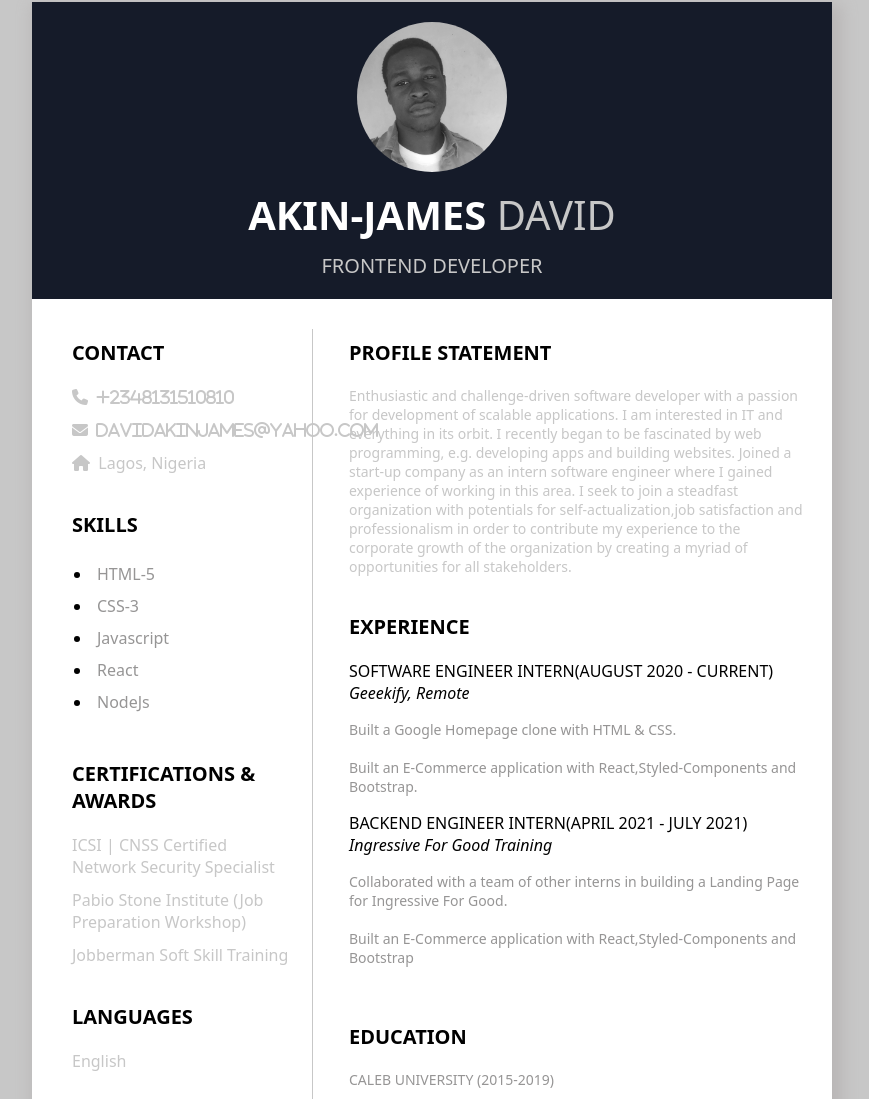
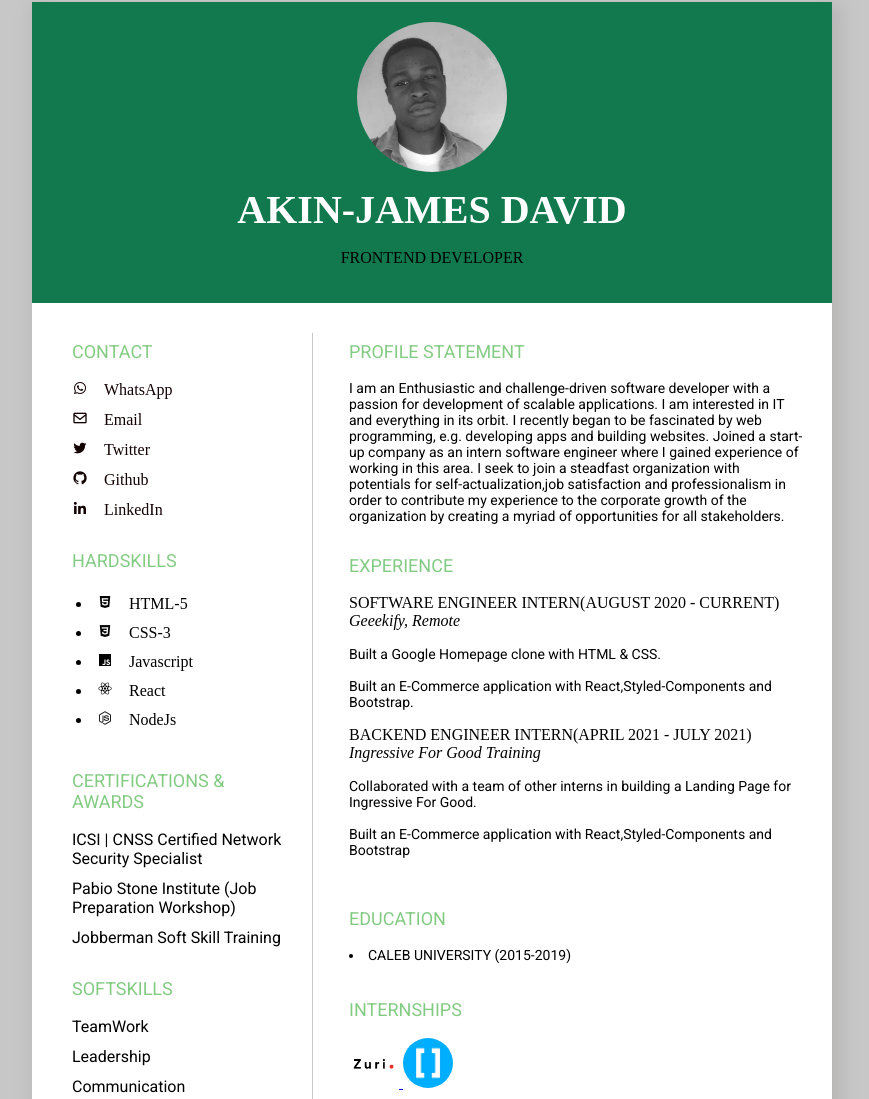
Before and after one commit to DavidAkinJames/HNGi8-Stage2-Task, a plain HTML site: page index.html in a window 1280 px wide. Shown: the top 1099 px of the page, without its empty margins (208-1077 px from the left). Drawn offline with nearby package versions, Linux system fonts and the light colour scheme.

Commit message:
added some of my info and styled the css

```diff
--- a/index.html
+++ b/index.html
@@ -6,6 +6,14 @@
     <meta name="viewport" content="width=device-width, initial-scale=1.0" />
     <title>Akin-James Akinwande David Resume</title>
     <link rel="stylesheet" href="/style.css" />
+    <link
+      href="https://fonts.googleapis.com/css2?family=Roboto&display=swap"
+      rel="stylesheet"
+    />
+    <link
+      href="https://unpkg.com/boxicons@2.0.9/css/boxicons.min.css"
+      rel="stylesheet"
+    />
     <script
       src="https://kit.fontawesome.com/289c0077f8.js"
       crossorigin="anonymous"
@@ -25,23 +33,53 @@
         <div class="content-box" style="padding-left: 40px">
           <p class="head">Contact</p>
           <p class="p3">
-            <i class="fas fa-phone">&nbsp;&nbsp;+2348131510810</i>
+            <a href="https://wa.link/pfn55x">
+              <i class="bx bxl-whatsapp fonts">&nbsp;&nbsp;WhatsApp</i></a
+            >
           </p>
           <p class="p3">
-            <i class="fas fa-envelope">&nbsp;&nbsp;davidakinjames@yahoo.com</i>
+            <a href="https://mail.yahoo.com/d/folders/1"
+              ><i class="bx bx-envelope fonts">&nbsp;&nbsp;Email</i></a
+            >
           </p>
           <p class="p3">
-            <i class="fas fa-home"></i>&nbsp;&nbsp;Lagos, Nigeria
+            <a href="https://twitter.com/DavidAkinJames"
+              ><i class="bx bxl-twitter fonts">&nbsp;&nbsp;Twitter</i></a
+            >
+          </p>
+          <p class="p3">
+            <a href="https://github.com/DavidAkinJames"
+              ><i class="bx bxl-github fonts">&nbsp;&nbsp;Github</i></a
+            >
+          </p>
+
+          <p class="p3">
+            <a
+              href="https://www.linkedin.com/in/akinwande-david-akin-james-58b411198/"
+              ><i class="bx bxl-linkedin fonts">&nbsp;&nbsp;LinkedIn</i></a
+            >
           </p>
 
           <br />
-          <p class="head">Skills</p>
+          <p class="head">HardSkills</p>
           <ul class="skills">
-            <li><span>HTML-5</span></li>
-            <li><span>CSS-3</span></li>
-            <li><span>Javascript</span></li>
-            <li><span>React</span></li>
-            <li><span>NodeJs</span></li>
+            <li>
+              <span><i class="bx bxl-html5">&nbsp;&nbsp;HTML-5</i></span>
+            </li>
+            <li>
+              <span><i class="bx bxl-css3">&nbsp;&nbsp;CSS-3</i></span>
+            </li>
+            <li>
+              <span
+                ><i class="bx bxl-javascript">&nbsp;&nbsp;Javascript</i></span
+              >
+            </li>
+            <li>
+              <span><i class="bx bxl-react">&nbsp;&nbsp;React</i></span>
+            </li>
+            <li>
+              <span><i class="bx bxl-nodejs">&nbsp;&nbsp;NodeJs</i></span>
+            </li>
           </ul>
 
           <br />
@@ -53,8 +91,10 @@
 
           <br />
 
-          <p class="head">Languages</p>
-          <p class="p3">English</p>
+          <p class="head">SoftSkills</p>
+          <p class="p3">TeamWork</p>
+          <p class="p3">Leadership</p>
+          <p class="p3">Communication</p>
         </div>
       </div>
 
@@ -63,11 +103,11 @@
         <div class="content-box">
           <p class="head">Profile Statement</p>
           <p class="p3" style="font-size: 14px">
-            Enthusiastic and challenge-driven software developer with a passion
-            for development of scalable applications. I am interested in IT and
-            everything in its orbit. I recently began to be fascinated by web
-            programming, e.g. developing apps and building websites. Joined a
-            start-up company as an intern software engineer where I gained
+            I am an Enthusiastic and challenge-driven software developer with a
+            passion for development of scalable applications. I am interested in
+            IT and everything in its orbit. I recently began to be fascinated by
+            web programming, e.g. developing apps and building websites. Joined
+            a start-up company as an intern software engineer where I gained
             experience of working in this area. I seek to join a steadfast
             organization with potentials for self-actualization,job satisfaction
             and professionalism in order to contribute my experience to the
@@ -101,7 +141,9 @@
 
           <br />
           <p class="head">Education</p>
-          <p class="p-4">CALEB UNIVERSITY (2015-2019)</p>
+          <li class="p-4">CALEB UNIVERSITY (2015-2019)</li>
+          <br />
+          <p class="head">Internships</p>
           <a class="links" href="https://internship.zuri.team/"
             ><img class="Logo" src="/assets/zuri.png" alt="" />
             <img class="Logo" src="/assets/hng.png" alt="" />
--- a/style.css
+++ b/style.css
@@ -2,10 +2,7 @@ body{
   margin: 0px;
   padding: 0px;
   background-image: radial-gradient(#c7c7c7 25%, #c7c7c7 74%);
-  font-family: system-ui;
 }
-
-
 
 .clearfix {
   clear: both;
@@ -20,7 +17,7 @@ body{
 }
 
 .top-section{
-  background-color: #151b29;
+  background-color: #11794d;
   padding: 20px;
   text-align: center;
 
@@ -39,11 +36,8 @@ body{
   margin-top: 10px;
 }
 
-.p1 span {
-  font-weight: 100;
-  color: #c7c7c7;
-}
 
+ */
 .p2{
   font-size: 20px;
   color: #c7c7c7;
@@ -74,14 +68,21 @@ body{
 }
 
 .head{
-  font-size: 20px;
+  font-size: 18px;
   text-transform: uppercase;
-  font-weight: 600;
+  font-weight: 400;
+  font-weight: 100;
+  font-family: 'Roboto', sans-serif;
+  color: rgba(42, 165, 42, 0.582);
+
 }
 
 .p3{
-  color: #c7c7c7;
+  color: black;
   margin-bottom: -5px;
+  font-family: 'Roboto', sans-serif;
+  font-size: 16px;
+
 }
 
 .fa{
@@ -99,15 +100,22 @@ body{
 
 
 .skills li span {
-  color: #969595;
+  color:  black;
 }
 
 .p-4 {
   font-size: 14px;
-  color: #969595;
+  color: black;
+  font-family: 'Roboto', sans-serif;
 }
 
 .Logo {
   width: 50px;
+  height: 50px;
   border-radius: 50%;
+
 }
+
+.fonts {
+  color: #130202;
+}
```
